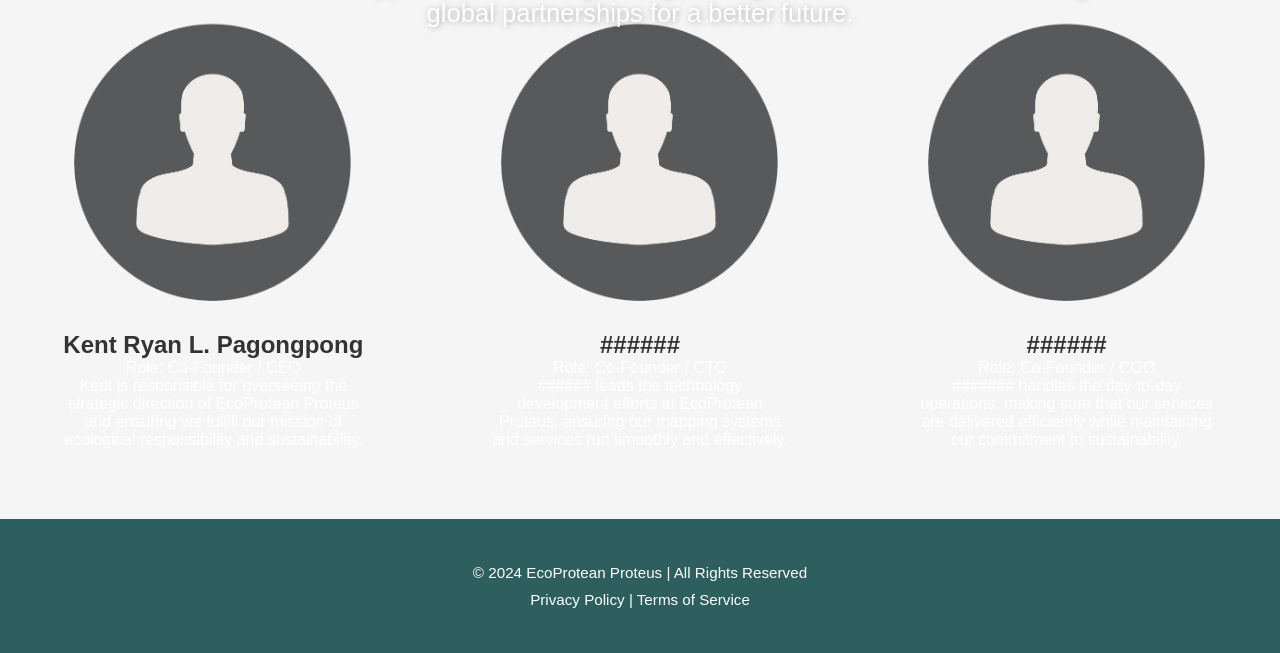
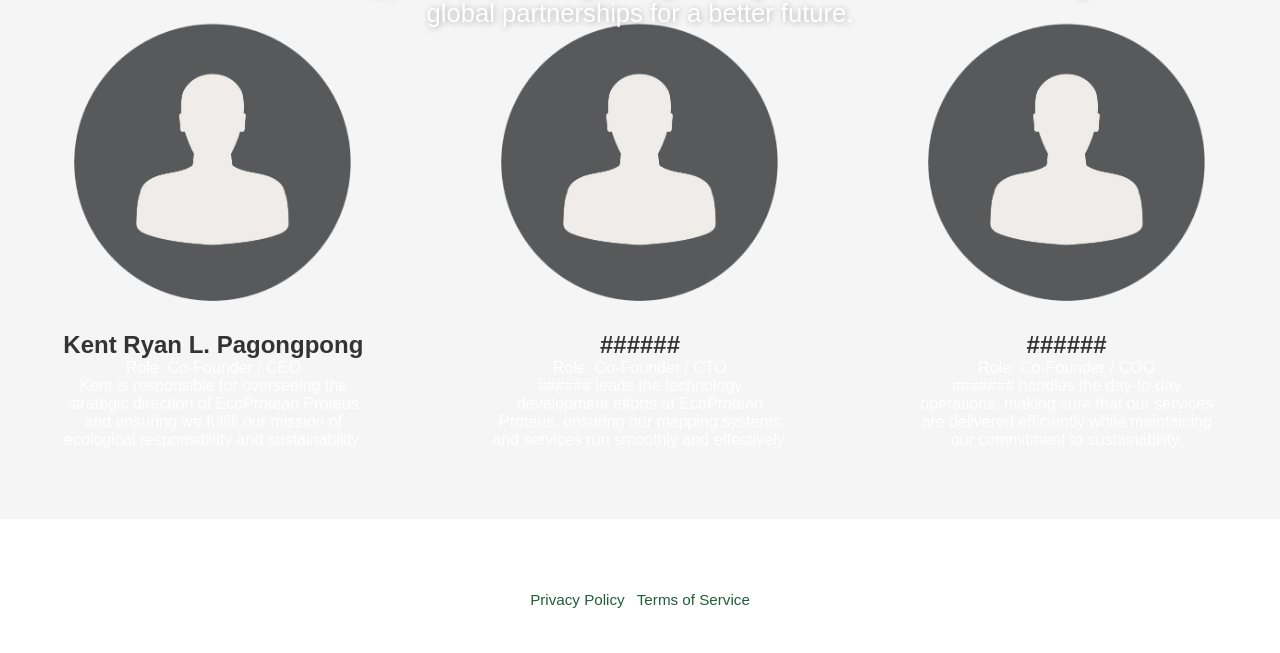
Before and after one commit to EcoProtean/EcoProtean, a PHP site: the page made by Web App/About/index.html in a window 1280 px wide. Shown: the part 858-1511 px from the top of the page. Run offline with PHP 8.4, Linux system fonts and the light colour scheme.

Commit message:
added changes on footer

```diff
--- a/style.css
+++ b/style.css
@@ -172,15 +172,15 @@ nav ul li a.active {
 
 /* Footer */
 footer {
-  background-color: #2c5f5d;
-  color: white;
+  background-color: #ffffff;
+  color: #1F5E3D;
   text-align: center;
   padding: 35px 20px;
   width: 100%;
 }
 
 footer a {
-  color: white;
+  color: #1F5E3D;
   text-decoration: none;
   transition: opacity 0.3s;
 }
```
